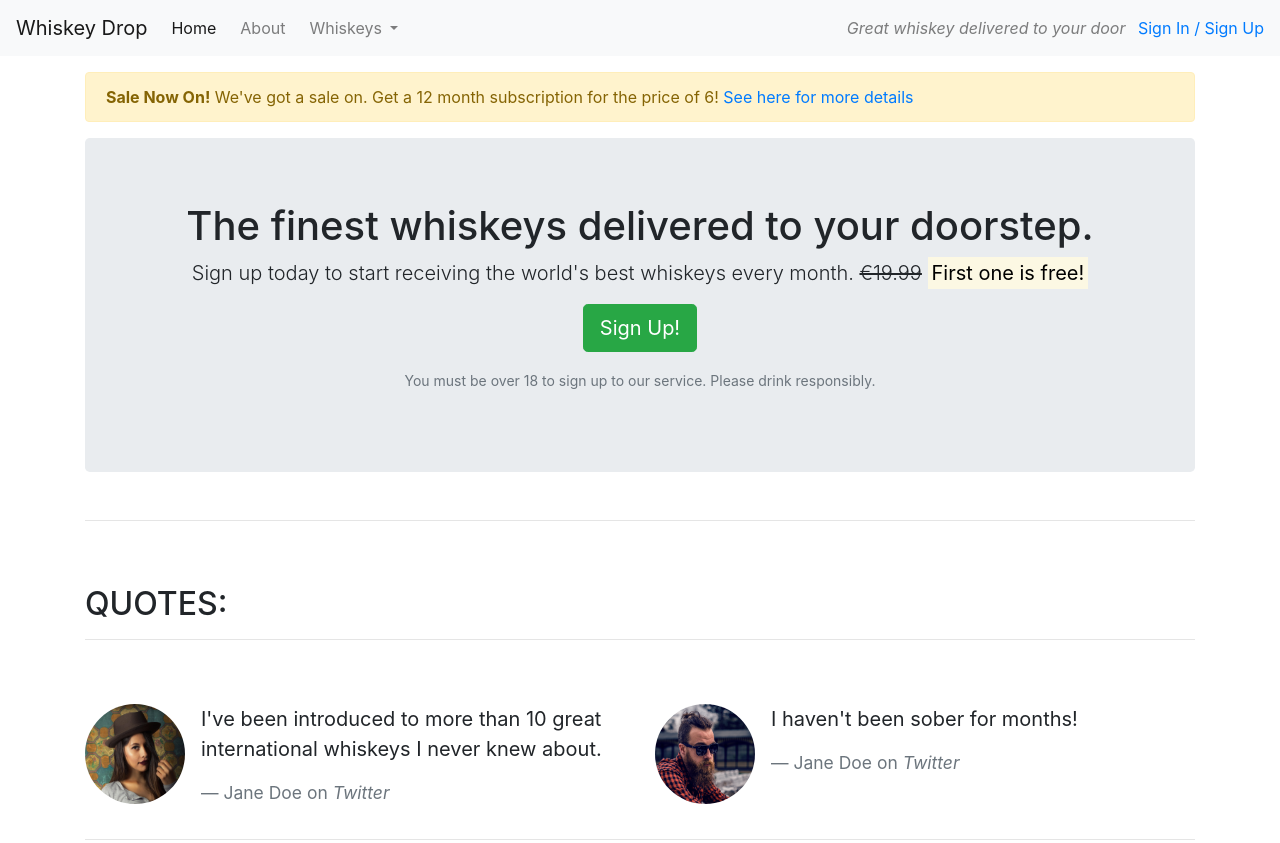
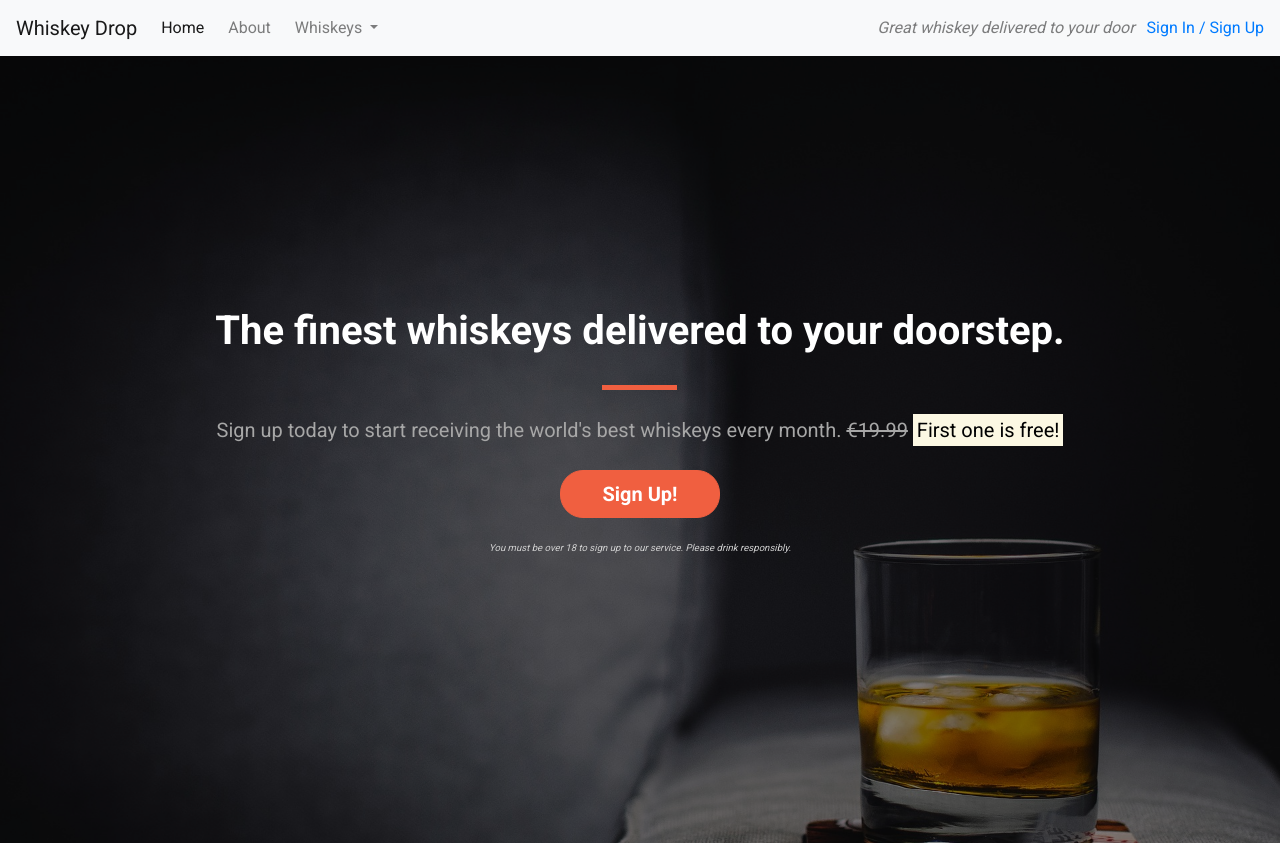
Before and after one commit to Viridi-Machina/bootstrap-testing, a plain HTML site: page index.html in a window 1280 px wide. Shown: the top 843 px of the page. Drawn offline with nearby package versions, Linux system fonts and the light colour scheme.

Commit message:
add overriding css

```diff
--- /dev/null
+++ b/css/style.css
@@ -0,0 +1,105 @@
+body {
+    font-family: 'Roboto', sans-serif;
+}
+
+/* Containers */
+
+.alert-container {}
+
+.callout-container {
+    height: 100vh;
+
+    background: url('../images/whiskey-background.jpg') no-repeat center center fixed;
+    -webkit-background-size: cover;
+    -moz-background-size: cover;
+    -o-background-size: cover;
+    background-size: cover;
+
+    display: flex;
+    align-items: center;
+    justify-content: center;
+
+    position: relative;
+}
+
+.opaque-overlay {
+    position: absolute;
+    top: 0;
+    left: 0;
+    height: 100%;
+    width: 100%;
+    background-color: rgba(0, 0, 0, 0.5);
+}
+
+.quotes-container {}
+
+.features-container {}
+
+/* Block dividers */
+
+.block-divider {
+    width: 75px;
+    height: 5px;
+    border: 0;
+    background-color: #444;
+}
+
+.block-divider--orange {
+    background-color: #f05f40;
+}
+
+.block-divider--short {
+    width: 35px;
+}
+
+/* Jumbotron */
+
+.jumbotron {
+    background-color: transparent;
+}
+
+.jumbotron h1 {
+    color: white;
+    font-weight: bold;
+    margin-bottom: 30px;
+    color: white;
+}
+
+.jumbotron .lead {
+    color: #a7a7a7;
+    margin: 25px 0;
+}
+
+.jumbotron small {
+    font-size: 60%;
+    font-style: italic;
+    color: #d0d0d0;
+}
+
+/* Buttons */
+
+.btn--cta {
+    font-weight: bold;
+    border-radius: 23px;
+    width: 160px;
+}
+
+.btn--red {
+    color: white;
+    background-color: #f05f40;
+    border-color: #f05f40;
+}
+
+.btn--red:hover,
+.btn--red:active,
+.btn--red:focus,
+.btn--red:active:focus {
+    background-color: #df4929;
+    border-color: #df4929;
+    color: white;
+}
+
+.modal-position {
+    position: absolute;
+    top: 30%;
+}
--- a/index.html
+++ b/index.html
@@ -1,14 +1,14 @@
 <!DOCTYPE html>
-<html lang="en">
+<html lang="en-us">
+
 <head>
-    <meta charset="UTF-8">
+    <meta charset="utf-8">
     <meta name="viewport" content="width=device-width, initial-scale=1.0">
-    <meta http-equiv="X-UA-Compatible" content="ie-edge">
     <title>Whiskey Drop | Taste a new whiskey every month</title>
-    <link rel="stylesheet" href="https://cdn.jsdelivr.net/npm/bootstrap@4.6.2/dist/css/bootstrap.min.css" integrity="sha384-xOolHFLEh07PJGoPkLv1IbcEPTNtaed2xpHsD9ESMhqIYd0nLMwNLD69Npy4HI+N" crossorigin="anonymous">
+    <link rel="stylesheet" href="https://maxcdn.bootstrapcdn.com/bootstrap/4.1.3/css/bootstrap.min.css">
     <link rel="stylesheet" href="https://use.fontawesome.com/releases/v5.6.1/css/all.css" integrity="sha384-gfdkjb5BdAXd+lj+gudLWI+BXq4IuLW5IT+brZEZsLFm++aCMlF1V92rMkPaX4PP" crossorigin="anonymous">
-    <script src="https://cdn.jsdelivr.net/npm/jquery@3.5.1/dist/jquery.slim.min.js" integrity="sha384-DfXdz2htPH0lsSSs5nCTpuj/zy4C+OGpamoFVy38MVBnE+IbbVYUew+OrCXaRkfj" crossorigin="anonymous"></script>
-    <script src="https://cdn.jsdelivr.net/npm/bootstrap@4.6.2/dist/js/bootstrap.bundle.min.js" integrity="sha384-Fy6S3B9q64WdZWQUiU+q4/2Lc9npb8tCaSX9FK7E8HnRr0Jz8D6OP9dO5Vg3Q9ct" crossorigin="anonymous"></script>
+    <link href="https://fonts.googleapis.com/css?family=Roboto:400,700" rel="stylesheet">
+    <link rel="stylesheet" href="css/style.css" type="text/css" />
 </head>
 
 <body>
@@ -45,31 +45,37 @@
         </div>
         <!--</div>-->
     </nav>
-    <article class="container mt-3">
-        <div class="row d-none d-sm-block">
-            <div class="col-12">
-                <div class="alert alert-warning">
-                    <strong>Sale Now On!</strong> We've got a sale on. Get a 12 month subscription for the price of 6! <a href="">See here for more details</a>
-                </div>
-            </div>
-        </div>
+    <!--<div class="container alert-container">-->
+    <!--    <div class="row d-none d-sm-block">-->
+    <!--        <div class="col-12">-->
+    <!--            <div class="alert alert-warning">-->
+    <!--                <strong>Sale Now On!</strong> We've got a sale on. Get a 12 month subscription for the price of 6! <a href="">See here for more details</a>-->
+    <!--            </div>-->
+    <!--        </div>-->
+    <!--    </div>-->
+    <!--</div>-->
+    <div class="container-fluid callout-container">
         <!-- Callout -->
+        <div class="opaque-overlay">&nbsp;</div>
         <div class="row">
             <div class="col-12">
                 <section class="callout jumbotron text-center">
-                    <h1>The finest whiskeys delivered to your doorstep.</h1>
+                    <h1 class="jumbotron-header">The finest whiskeys delivered to your doorstep.</h1>
+                    <hr class="block-divider block-divider--orange">
                     <p class="lead">Sign up today to start receiving the world's best whiskeys every month.
                         <s class="d-none d-sm-inline">€19.99</s>
                         <span class="d-inline d-sm-none"><br></span>
                         <strong><mark>First one is free!</mark></strong></p>
-                    <p><button class="btn btn-lg btn-success" data-toggle="modal" data-target="#signUpModal">Sign Up!</button></p>
+                    <p><button class="btn btn-lg btn-success btn--red btn--cta" data-toggle="modal" data-target="#signUpModal">Sign Up!</button></p>
                     <p class="text-muted"><small>You must be over 18 to sign up to our service. Please drink responsibly.</small></p>
                 </section>
             </div>
         </div>
-        <!-- /.callout -->
-        <hr>
-        <!-- Quotes -->
+    </div>
+    <!-- /.callout -->
+
+    <!-- Quotes -->
+    <div class="container quotes-container">
         <section class="quotes">
             <div class="row">
                 <div class="col-12 my-5">
@@ -106,9 +112,11 @@
                 </div>
             </div>
         </section>
-        <!-- /.quotes -->
-        <hr>
-        <!-- Features -->
+    </div>
+    <!-- /.quotes -->
+
+    <!-- Features -->
+    <div class="features-container">
         <section class="features">
             <div class="row">
                 <div class="col-12 my-5">
@@ -140,10 +148,10 @@
                 </div>
             </div>
         </section>
-        <!-- /.features -->
-    </article>
+    </div>
+    <!-- /.features -->
 
-    <div class="modal" tabindex="-1" role="dialog" id="signUpModal">
+    <div class="modal modal-position" tabindex="-1" role="dialog" id="signUpModal">
         <div class="modal-dialog" role="document">
             <div class="modal-content">
                 <div class="modal-header">
@@ -173,8 +181,10 @@
             </div>
         </div>
     </div>
-    <link rel="stylesheet" href="https://cdn.jsdelivr.net/npm/bootstrap@4.6.2/dist/css/bootstrap.min.css" integrity="sha384-xOolHFLEh07PJGoPkLv1IbcEPTNtaed2xpHsD9ESMhqIYd0nLMwNLD69Npy4HI+N" crossorigin="anonymous">
-    <script src="https://cdn.jsdelivr.net/npm/bootstrap@4.6.2/dist/js/bootstrap.bundle.min.js" integrity="sha384-Fy6S3B9q64WdZWQUiU+q4/2Lc9npb8tCaSX9FK7E8HnRr0Jz8D6OP9dO5Vg3Q9ct" crossorigin="anonymous"></script>
+
+    <script src="https://code.jquery.com/jquery-3.3.1.slim.min.js" integrity="sha384-q8i/X+965DzO0rT7abK41JStQIAqVgRVzpbzo5smXKp4YfRvH+8abtTE1Pi6jizo" crossorigin="anonymous"></script>
+    <script src="https://cdnjs.cloudflare.com/ajax/libs/popper.js/1.14.3/umd/popper.min.js" integrity="sha384-ZMP7rVo3mIykV+2+9J3UJ46jBk0WLaUAdn689aCwoqbBJiSnjAK/l8WvCWPIPm49" crossorigin="anonymous"></script>
+    <script src="https://stackpath.bootstrapcdn.com/bootstrap/4.1.3/js/bootstrap.min.js" integrity="sha384-ChfqqxuZUCnJSK3+MXmPNIyE6ZbWh2IMqE241rYiqJxyMiZ6OW/JmZQ5stwEULTy" crossorigin="anonymous"></script>
 </body>
 
 </html>
```
Also changed, not shown: images/whiskey-background.jpg (added).
